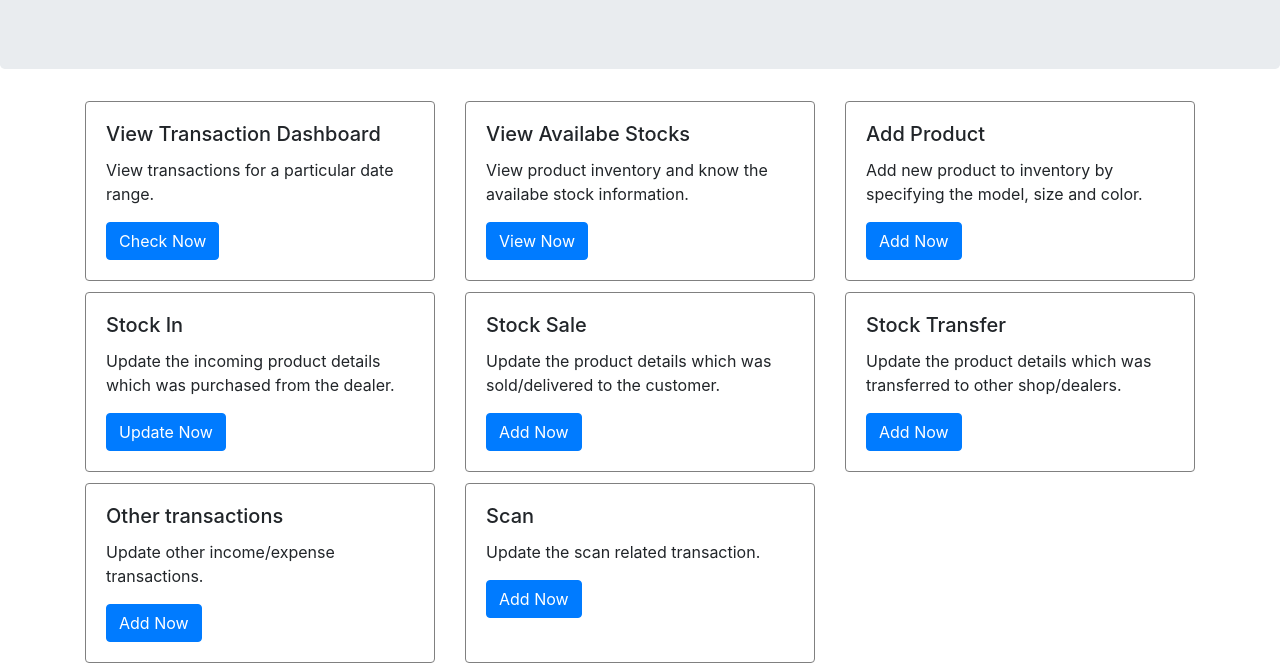
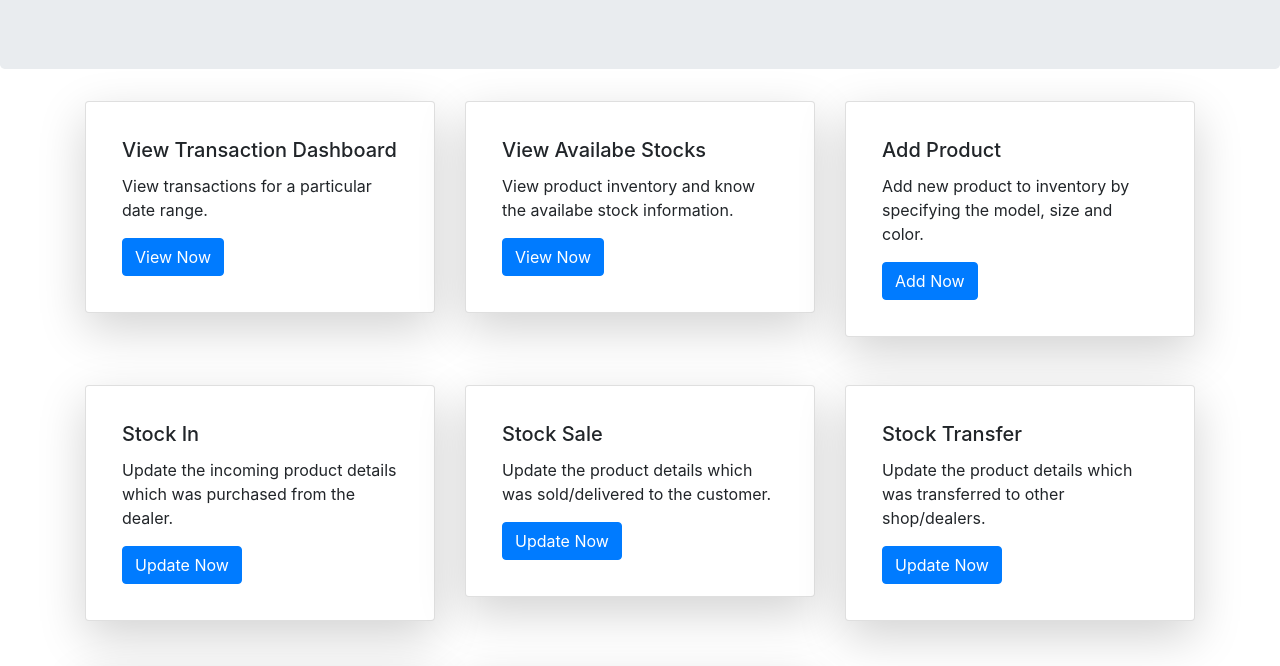
Before and after one commit to manickavivek/stepp, a plain HTML site: page 01_frontend_UI_app/index.html in a window 1280 px wide. Shown: the part 115-781 px from the top of the page. Drawn offline with Linux system fonts and the light colour scheme.

Commit message:
- Updated UI design for dashboard page.

```diff
--- a/01_frontend_UI_app/index.html
+++ b/01_frontend_UI_app/index.html
@@ -10,12 +10,17 @@
         <script src="scripts/libs/bootstrap.min.js"></script>
     </head>
     <style>
-        .cardcustomcss {
-            border: solid 1px gray;
-            height: 100%;
+        .card {
+            border-radius: 4px;
+            background: #fff;
+            box-shadow: 0 6px 10px rgba(0,0,0,.08), 0 0 6px rgba(0,0,0,.05);
+            transition: .3s transform cubic-bezier(.155,1.105,.295,1.12),.3s box-shadow,.3s -webkit-transform cubic-bezier(.155,1.105,.295,1.12);
+            padding: 14px 80px 18px 36px;
+            cursor: pointer;
         }
-        .rowcustomcss {
-            margin-bottom: 1%;
+        .card:hover {
+            transform: scale(1.1);
+            box-shadow: 0 10px 20px rgba(0,0,0,.12), 0 4px 8px rgba(0,0,0,.06);
         }
     </style>
     <body>
@@ -23,18 +28,18 @@
             <h1>STEPP HEALTH FOOTWEARS</h1>
         </div>
         <div class="container">
-            <div class="row rowcustomcss">
+            <div class="row ">
                 <div class="col-sm-4">
-                    <div class="card cardcustomcss">
+                    <div class="card  shadow-lg p-3 mb-5 bg-white rounded">
                         <div class="card-body">
                             <h5 class="card-title">View Transaction Dashboard</h5>
                             <p class="card-text">View transactions for a particular date range.</p>
-                            <a href="viewtransactions.html" class="btn btn-primary">Check Now</a>
+                            <a href="viewtransactions.html" class="btn btn-primary">View Now</a>
                         </div>
                     </div>
                 </div>
                 <div class="col-sm-4">
-                    <div class="card cardcustomcss">
+                    <div class="card  shadow-lg p-3 mb-5 bg-white rounded">
                         <div class="card-body">
                             <h5 class="card-title">View Availabe Stocks</h5>
                             <p class="card-text">View product inventory and know the availabe stock information.</p>
@@ -43,7 +48,7 @@
                     </div>
                 </div>
                 <div class="col-sm-4">
-                    <div class="card cardcustomcss">
+                    <div class="card  shadow-lg p-3 mb-5 bg-white rounded">
                         <div class="card-body">
                             <h5 class="card-title">Add Product</h5>
                             <p class="card-text">Add new product to inventory by specifying the model, size and color.</p>
@@ -52,9 +57,9 @@
                     </div>
                 </div>
             </div>
-            <div class="row rowcustomcss">
+            <div class="row ">
                 <div class="col-sm-4">
-                    <div class="card cardcustomcss">
+                    <div class="card  shadow-lg p-3 mb-5 bg-white rounded">
                         <div class="card-body">
                             <h5 class="card-title">Stock In</h5>
                             <p class="card-text">Update the incoming product details which was purchased from the dealer.</p>
@@ -63,40 +68,40 @@
                     </div>
                 </div>
                 <div class="col-sm-4">
-                    <div class="card cardcustomcss">
+                    <div class="card  shadow-lg p-3 mb-5 bg-white rounded">
                         <div class="card-body">
                             <h5 class="card-title">Stock Sale</h5>
                             <p class="card-text">Update the product details which was sold/delivered to the customer.</p>
-                            <a href="stocksale.html" class="btn btn-primary">Add Now</a>
+                            <a href="stocksale.html" class="btn btn-primary">Update Now</a>
                         </div>
                     </div>
                 </div>
                 <div class="col-sm-4">
-                    <div class="card cardcustomcss">
+                    <div class="card  shadow-lg p-3 mb-5 bg-white rounded">
                         <div class="card-body">
                             <h5 class="card-title">Stock Transfer</h5>
                             <p class="card-text">Update the product details which was transferred to other shop/dealers.</p>
-                            <a href="stocktransfer.html" class="btn btn-primary">Add Now</a>
+                            <a href="stocktransfer.html" class="btn btn-primary">Update Now</a>
                         </div>
                     </div>
                 </div>
             </div>
-            <div class="row rowcustomcss">
+            <div class="row ">
                 <div class="col-sm-4">
-                    <div class="card cardcustomcss">
+                    <div class="card  shadow-lg p-3 mb-5 bg-white rounded">
                         <div class="card-body">
                             <h5 class="card-title">Other transactions</h5>
                             <p class="card-text">Update other income/expense transactions.</p>
-                            <a href="othertransactions.html" class="btn btn-primary">Add Now</a>
+                            <a href="othertransactions.html" class="btn btn-primary">Update Now</a>
                         </div>
                     </div>
                 </div>
                 <div class="col-sm-4">
-                    <div class="card cardcustomcss">
+                    <div class="card  shadow-lg p-3 mb-5 bg-white rounded">
                         <div class="card-body">
                             <h5 class="card-title">Scan</h5>
-                            <p class="card-text">Update the scan related transaction.</p>
-                            <a href="scan.html" class="btn btn-primary">Add Now</a>
+                            <p class="card-text">Update the scan related transaction with comments.</p>
+                            <a href="scan.html" class="btn btn-primary">Update Now</a>
                         </div>
                     </div>
                 </div>
```
